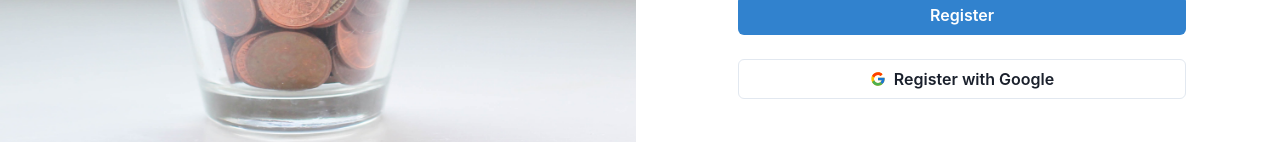
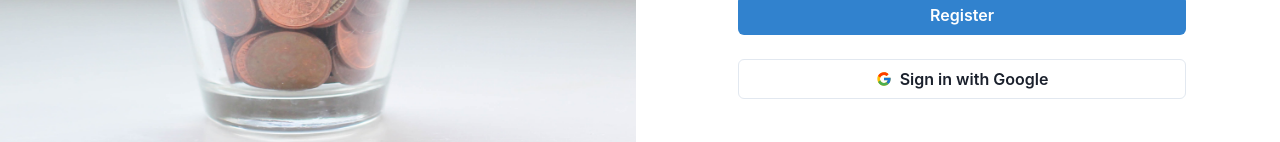
Before and after one commit to CameronDunning/expense-tracker, a React (Create React App) app: page /register in a window 1280 px wide. Shown: the part 655-797 px from the top of the page. Built offline with nearby package versions, Linux system fonts and the light colour scheme; no server answers.

Commit message:
Add google authentication

```diff
--- a/src/components/GoogleButton/GoogleButton.jsx
+++ b/src/components/GoogleButton/GoogleButton.jsx
@@ -1,9 +1,9 @@
 import { FcGoogle } from 'react-icons/fc'
 import { Button, Center, Text } from '@chakra-ui/react'
 
-export const GoogleButton = ({ children }) => {
+export const GoogleButton = ({ onClick, children }) => {
     return (
-        <Button w={'full'} maxW={'md'} variant={'outline'} leftIcon={<FcGoogle />}>
+        <Button w={'full'} maxW={'md'} variant={'outline'} leftIcon={<FcGoogle />} onClick={onClick}>
             <Center>
                 <Text>{children}</Text>
             </Center>
--- a/src/pages/Login.js
+++ b/src/pages/Login.js
@@ -1,7 +1,7 @@
 import { useState } from 'react'
 
-import { signInWithEmailAndPassword } from 'firebase/auth'
-import { getDoc, doc } from 'firebase/firestore'
+import { signInWithEmailAndPassword, GoogleAuthProvider, signInWithPopup } from 'firebase/auth'
+import { getDoc, setDoc, doc } from 'firebase/firestore'
 import { Navigate } from 'react-router-dom'
 import {
     Button,
@@ -34,6 +34,7 @@ export const Login = () => {
     const [errorMissingFields, setErrorMissingFields] = useState(false)
     const [errorPassword, setErrorPassword] = useState(false)
     const [errorUserNotFound, setErrorUserNotFound] = useState(false)
+    const [errorFirebase, setErrorFirebase] = useState(false)
 
     const user = useUser()
     const setUser = useSetUser()
@@ -90,6 +91,61 @@ export const Login = () => {
             })
     }
 
+    const handleGoogleClick = () => {
+        const provider = new GoogleAuthProvider()
+        signInWithPopup(auth, provider)
+            .then(result => {
+                const user = result.user
+                const isNewUser = result._tokenResponse.isNewUser
+
+                if (isNewUser) {
+                    // Add user metadata to databse
+                    try {
+                        setDoc(doc(db, 'users', user.uid), {
+                            firstName: user.displayName.split(' ')[0],
+                            lastName: user.displayName.split(' ')[1],
+                            email: user.email,
+                        })
+                    } catch (e) {
+                        console.error('Error adding document: ', e)
+                    }
+
+                    // Set userStore state
+                    const userWithMetaData = {
+                        ...user,
+                        firstName: user.displayName.split(' ')[0],
+                        lastName: user.displayName.split(' ')[1],
+                    }
+                    setUser(userWithMetaData)
+
+                    // Redirect to home page
+                    return <Navigate to="/" />
+                } else {
+                    try {
+                        getDoc(doc(db, 'users', user.uid)).then(doc => {
+                            if (doc.exists()) {
+                                const userWithMetaData = {
+                                    ...user,
+                                    firstName: doc.data().firstName,
+                                    lastName: doc.data().lastName,
+                                }
+                                setUser(userWithMetaData)
+
+                                return <Navigate to="/" />
+                            } else {
+                                console.log('No such document!')
+                            }
+                        })
+                    } catch (e) {
+                        console.error('Error getting document: ', e)
+                    }
+                }
+            })
+            .catch(error => {
+                setErrorFirebase(error.message)
+            })
+    }
+
     return (
         <Stack direction={'row'} flex={1} minH={'100%'} style={styles.containerStack}>
             <Flex flex={{ base: 0, md: 1 }}>
@@ -138,7 +194,13 @@ export const Login = () => {
                                         User not found
                                     </Alert>
                                 )}
-                                <GoogleButton>Sign in with Google</GoogleButton>
+                                {errorFirebase && (
+                                    <Alert status="error">
+                                        <AlertIcon />
+                                        Firebase error
+                                    </Alert>
+                                )}
+                                <GoogleButton onClick={handleGoogleClick}>Sign in with Google</GoogleButton>
                             </Stack>
                         </Stack>
                     </Flex>
--- a/src/pages/Profile.js
+++ b/src/pages/Profile.js
@@ -1,7 +1,7 @@
 import { useEffect, useState, useCallback } from 'react'
 
 import { getDoc, doc, setDoc } from 'firebase/firestore'
-import { Link } from 'react-router-dom'
+import { Link, useNavigate } from 'react-router-dom'
 import { Button, Flex, FormControl, FormLabel, Heading, Input, Stack, useColorModeValue } from '@chakra-ui/react'
 
 import { db } from '../config/firebase'
@@ -11,6 +11,8 @@ import { NotFound } from './404'
 export const Profile = () => {
     const user = useUser()
     const setUser = useSetUser()
+    const navigate = useNavigate()
+
     const [firstName, setFirstName] = useState(user?.firstName)
     const [lastName, setLastName] = useState(user?.lastName)
 
@@ -37,6 +39,8 @@ export const Profile = () => {
                         firstName,
                         lastName,
                     })
+
+                    navigate('/')
                 } else {
                     console.log('No such document!')
                 }
--- a/src/pages/Register.js
+++ b/src/pages/Register.js
@@ -1,7 +1,12 @@
 import { useState } from 'react'
 
-import { createUserWithEmailAndPassword, sendEmailVerification } from 'firebase/auth'
-import { doc, setDoc } from 'firebase/firestore'
+import {
+    createUserWithEmailAndPassword,
+    sendEmailVerification,
+    signInWithPopup,
+    GoogleAuthProvider,
+} from 'firebase/auth'
+import { doc, getDoc, setDoc } from 'firebase/firestore'
 import { Navigate } from 'react-router-dom'
 import {
     Button,
@@ -80,7 +85,6 @@ export const Register = () => {
                     firstName,
                     lastName,
                 }
-                // Set user in store
                 setUser(userWithMetaData)
 
                 // Redirect to home page
@@ -89,6 +93,61 @@ export const Register = () => {
             .catch(error => {
                 setErrorFirebase(error.message)
                 return
+            })
+    }
+
+    const handleGoogleClick = () => {
+        const provider = new GoogleAuthProvider()
+        signInWithPopup(auth, provider)
+            .then(result => {
+                const user = result.user
+                const isNewUser = result._tokenResponse.isNewUser
+
+                if (isNewUser) {
+                    // Add user metadata to databse
+                    try {
+                        setDoc(doc(db, 'users', user.uid), {
+                            firstName: user.displayName.split(' ')[0],
+                            lastName: user.displayName.split(' ')[1],
+                            email: user.email,
+                        })
+                    } catch (e) {
+                        console.error('Error adding document: ', e)
+                    }
+
+                    // Set userStore state
+                    const userWithMetaData = {
+                        ...user,
+                        firstName: user.displayName.split(' ')[0],
+                        lastName: user.displayName.split(' ')[1],
+                    }
+                    setUser(userWithMetaData)
+
+                    // Redirect to home page
+                    return <Navigate to="/" />
+                } else {
+                    try {
+                        getDoc(doc(db, 'users', user.uid)).then(doc => {
+                            if (doc.exists()) {
+                                const userWithMetaData = {
+                                    ...user,
+                                    firstName: doc.data().firstName,
+                                    lastName: doc.data().lastName,
+                                }
+                                setUser(userWithMetaData)
+
+                                return <Navigate to="/" />
+                            } else {
+                                console.log('No such document!')
+                            }
+                        })
+                    } catch (e) {
+                        console.error('Error getting document: ', e)
+                    }
+                }
+            })
+            .catch(error => {
+                setErrorFirebase(error.message)
             })
     }
 
@@ -152,7 +211,7 @@ export const Register = () => {
                                         {errorFirebase}
                                     </Alert>
                                 )}
-                                <GoogleButton>Register with Google</GoogleButton>
+                                <GoogleButton onClick={handleGoogleClick}>Sign in with Google</GoogleButton>
                             </Stack>
                         </Stack>
                     </Flex>
--- a/src/pages/Summary.js
+++ b/src/pages/Summary.js
@@ -117,7 +117,7 @@ export const Summary = () => {
     return (
         <main>
             <Container maxW={'8xl'}>
-                <Select value={numberOfMonths} onChange={e => setNumberOfMonths(e.target.value)} w={200} ml={5} mb={5}>
+                <Select value={numberOfMonths} onChange={e => setNumberOfMonths(e.target.value)} w={220} ml={5} mb={5}>
                     {MONTHS_HISTORY_OPTIONS.map((option, index) => (
                         <option key={index} value={option}>
                             {`${option} months of history`}
```
